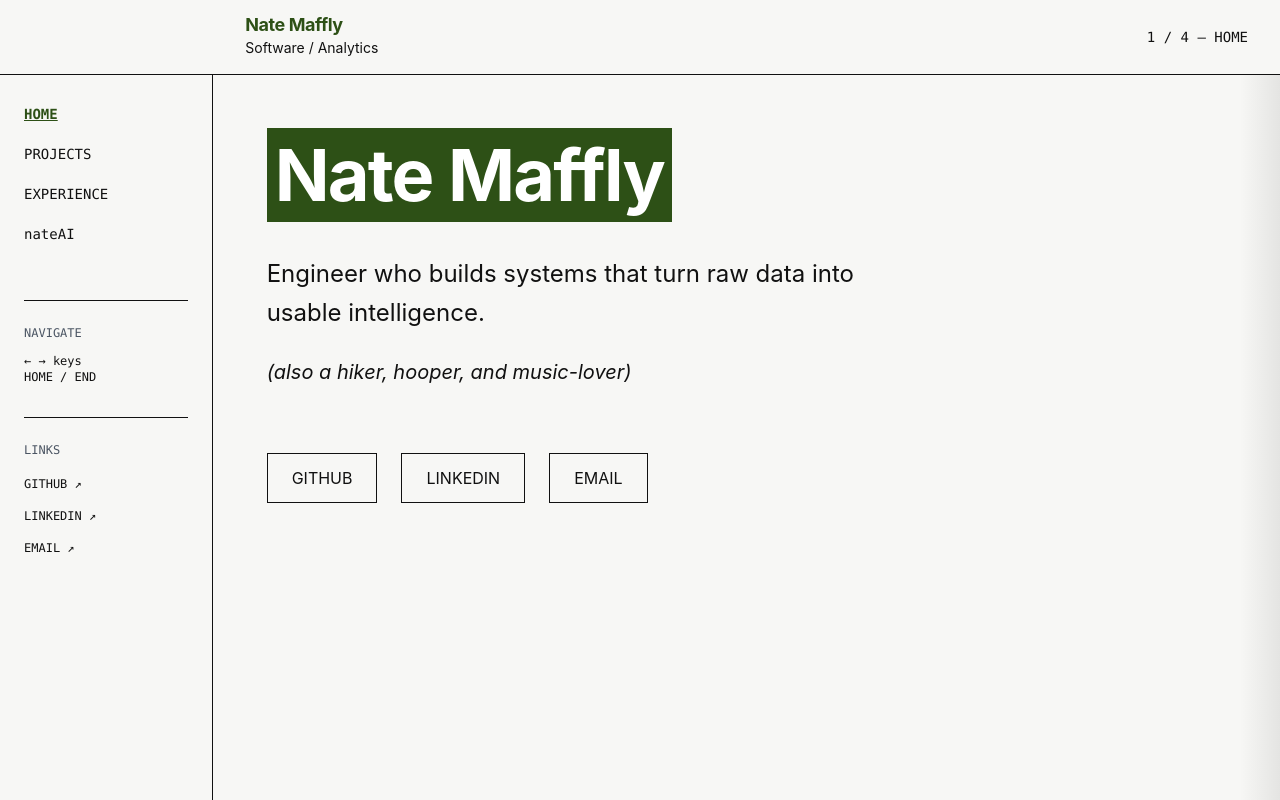
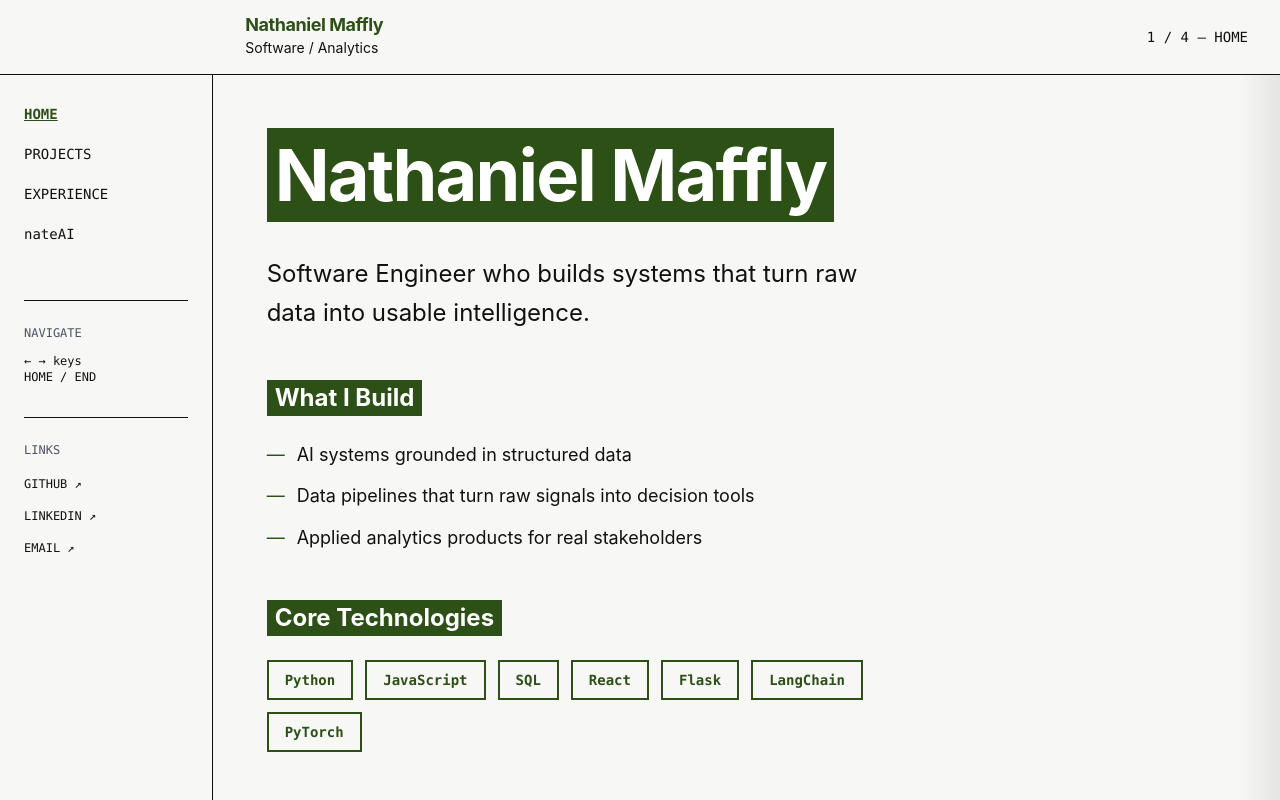
Before and after one commit to nmaffly/portfolio, a React (Create React App) app: page / in a window 1280 px wide. Built offline with nearby package versions, Linux system fonts and the light colour scheme.

Commit message:
hero page updates

```diff
--- a/public/index.html
+++ b/public/index.html
@@ -2,14 +2,14 @@
 <html lang="en">
   <head>
     <meta charset="utf-8" />
-    <link rel="icon" href="%PUBLIC_URL%/favicon.ico" />
+    <link rel="icon" href="%PUBLIC_URL%/favicon.png" />
     <meta name="viewport" content="width=device-width, initial-scale=1" />
     <meta name="theme-color" content="#000000" />
     <meta
       name="description"
       content="Web site created using create-react-app"
     />
-    <link rel="apple-touch-icon" href="%PUBLIC_URL%/logo192.png" />
+    <link rel="apple-touch-icon" href="%PUBLIC_URL%/favicon.png" />
     <!--
       manifest.json provides metadata used when your web app is installed on a
       user's mobile device or desktop. See https://developers.google.com/web/fundamentals/web-app-manifest/
@@ -24,7 +24,7 @@
       work correctly both with client-side routing and a non-root public URL.
       Learn how to configure a non-root public URL by running `npm run build`.
     -->
-    <title>React App</title>
+    <title>Nathaniel Maffly | Portfolio</title>
   </head>
   <body>
     <noscript>You need to enable JavaScript to run this app.</noscript>
--- a/src/App.js
+++ b/src/App.js
@@ -7,7 +7,7 @@ import ItemListRow from './components/ItemListRow';
 import Modal from './components/Modal';
 import ScrollIndicator from './components/ScrollIndicator';
 import ChatInterface from './components/ChatInterface';
-import Hero from './Hero';
+import Hero from './components/Hero';
 import { useChapterNav } from './hooks/useChapterNav';
 import { portfolioData } from './data/portfolio';
 
@@ -117,8 +117,8 @@ function App() {
         {/* CHAT */}
         <Section
           index={3}
-          title="ASK ME ANYTHING"
-          subtitle="Chat with an AI trained on my portfolio. Ask about projects, experience, or technical skills."
+          title="nateAI"
+          subtitle="Chat with nateAI, an RAG-powered chatbot trained on my portfolio, built and deployed with Vercel serverless functions."
           metadata="LIVE"
         >
           <ChatInterface />
--- a/src/Hero.js
+++ /dev/null
@@ -1,67 +0,0 @@
-import React, { useState, useEffect } from 'react';
-import { portfolioData } from './data/portfolio';
-
-function Hero() {
-    const [displayedText, setDisplayedText] = useState('');
-    const [showContent, setShowContent] = useState(false);
-    const fullName = 'Nate Maffly';
-
-    useEffect(() => {
-        let currentIndex = 0;
-        const typingInterval = setInterval(() => {
-            if (currentIndex <= fullName.length) {
-                setDisplayedText(fullName.slice(0, currentIndex));
-                currentIndex++;
-            } else {
-                clearInterval(typingInterval);
-                setTimeout(() => setShowContent(true), 300);
-            }
-        }, 100);
-
-        return () => clearInterval(typingInterval);
-    }, []);
-
-    return (
-        <div className="col-span-12 lg:col-span-8">
-            <h1 className="text-7xl font-bold mb-8 leading-tight tracking-tight inline-block bg-[#2D5016] text-white px-2 py-0.5 min-h-[1.2em]">
-                {displayedText}
-            </h1>
-            <div
-                className={`transition-opacity duration-700 ${showContent ? 'opacity-100' : 'opacity-0'}`}
-            >
-                <p className="text-2xl mb-6 leading-relaxed">
-                    Engineer who builds systems that turn raw data into usable intelligence.
-                </p>
-                <p className="text-xl mb-12 leading-relaxed italic">
-                    (also a hiker, hooper, and music-lover)
-                </p>
-            </div>
-            <div className={`flex gap-6 mt-16 transition-opacity duration-700 ${showContent ? 'opacity-100' : 'opacity-0'}`}>
-                <a
-                    href={portfolioData.intro.links.github}
-                    target="_blank"
-                    rel="noopener noreferrer"
-                    className="border border-[#111111] px-6 py-3 hover:bg-[#111111] hover:text-[#f7f7f5] transition-colors focus:outline-none focus:ring-2 focus:ring-[#2D5016]"
-                >
-                    GITHUB
-                </a>
-                <a
-                    href={portfolioData.intro.links.linkedin}
-                    target="_blank"
-                    rel="noopener noreferrer"
-                    className="border border-[#111111] px-6 py-3 hover:bg-[#111111] hover:text-[#f7f7f5] transition-colors focus:outline-none focus:ring-2 focus:ring-[#2D5016]"
-                >
-                    LINKEDIN
-                </a>
-                <a
-                    href={`mailto:${portfolioData.intro.links.email}`}
-                    className="border border-[#111111] px-6 py-3 hover:bg-[#111111] hover:text-[#f7f7f5] transition-colors focus:outline-none focus:ring-2 focus:ring-[#2D5016]"
-                >
-                    EMAIL
-                </a>
-            </div>
-        </div>
-    );
-}
-
-export default Hero;
--- a/src/components/ChatInterface.js
+++ b/src/components/ChatInterface.js
@@ -106,7 +106,7 @@ const ChatInterface = () => {
               <span className={`text-xs font-mono font-bold ${
                 msg.role === 'user' ? 'text-[#2D5016]' : 'text-[#111111]'
               }`}>
-                [{msg.role === 'user' ? 'YOU' : 'NATE'}]
+                [{msg.role === 'user' ? 'YOU' : 'nateAI'}]
               </span>
               <span className="text-xs font-mono text-gray-600">
                 {formatTime(msg.timestamp)}
@@ -121,7 +121,7 @@ const ChatInterface = () => {
         {isLoading && (
           <div className="border border-[#111111] p-4">
             <div className="flex items-baseline justify-between mb-2">
-              <span className="text-xs font-mono font-bold text-[#2D5016]">[NATE]</span>
+              <span className="text-xs font-mono font-bold text-[#2D5016]">[nateAI]</span>
               <span className="text-xs font-mono text-gray-600">
                 {formatTime(new Date())}
               </span>
--- /dev/null
+++ b/src/components/Hero.js
@@ -0,0 +1,119 @@
+import React, { useState, useEffect } from 'react';
+import { portfolioData } from '../data/portfolio';
+
+function Hero() {
+    const [displayedText, setDisplayedText] = useState('');
+    const [showContent, setShowContent] = useState(false);
+    const fullName = 'Nathaniel Maffly';
+
+    useEffect(() => {
+        let currentIndex = 0;
+        const typingInterval = setInterval(() => {
+            if (currentIndex <= fullName.length) {
+                setDisplayedText(fullName.slice(0, currentIndex));
+                currentIndex++;
+            } else {
+                clearInterval(typingInterval);
+                setTimeout(() => setShowContent(true), 300);
+            }
+        }, 100);
+
+        return () => clearInterval(typingInterval);
+    }, []);
+
+    return (
+        <div className="col-span-12 lg:col-span-8">
+            <h1 className="text-7xl font-bold mb-8 leading-tight tracking-tight inline-block bg-[#2D5016] text-white px-2 py-0.5 min-h-[1.2em]">
+                {displayedText}
+            </h1>
+            <div
+                className={`transition-opacity duration-700 ${showContent ? 'opacity-100' : 'opacity-0'}`}
+            >
+                <p className="text-2xl mb-8 leading-relaxed">
+                    Software Engineer who builds systems that turn raw data into usable intelligence.
+                </p>
+
+                <div className="mt-12 mb-12">
+                    <h2 className="text-2xl font-bold mb-6 inline-block bg-[#2D5016] text-white px-2 py-0.5">
+                        What I Build
+                    </h2>
+                    <ul className="space-y-3">
+                        <li className="flex text-lg leading-relaxed">
+                            <span className="mr-3 text-[#2D5016]">—</span>
+                            <span>AI systems grounded in structured data</span>
+                        </li>
+                        <li className="flex text-lg leading-relaxed">
+                            <span className="mr-3 text-[#2D5016]">—</span>
+                            <span>Data pipelines that turn raw signals into decision tools</span>
+                        </li>
+                        <li className="flex text-lg leading-relaxed">
+                            <span className="mr-3 text-[#2D5016]">—</span>
+                            <span>Applied analytics products for real stakeholders</span>
+                        </li>
+                    </ul>
+                </div>
+
+                <div className="mt-12 mb-12">
+                    <h2 className="text-2xl font-bold mb-6 inline-block bg-[#2D5016] text-white px-2 py-0.5">
+                        Core Technologies
+                    </h2>
+                    <div className="flex flex-wrap gap-3">
+                        <span className="text-sm font-mono px-4 py-2 border-2 border-[#2D5016] text-[#2D5016] font-semibold">Python</span>
+                        <span className="text-sm font-mono px-4 py-2 border-2 border-[#2D5016] text-[#2D5016] font-semibold">JavaScript</span>
+                        <span className="text-sm font-mono px-4 py-2 border-2 border-[#2D5016] text-[#2D5016] font-semibold">SQL</span>
+                        <span className="text-sm font-mono px-4 py-2 border-2 border-[#2D5016] text-[#2D5016] font-semibold">React</span>
+                        <span className="text-sm font-mono px-4 py-2 border-2 border-[#2D5016] text-[#2D5016] font-semibold">Flask</span>
+                        <span className="text-sm font-mono px-4 py-2 border-2 border-[#2D5016] text-[#2D5016] font-semibold">LangChain</span>
+                        <span className="text-sm font-mono px-4 py-2 border-2 border-[#2D5016] text-[#2D5016] font-semibold">PyTorch</span>
+                    </div>
+                </div>
+
+                <div className="mt-12 mb-12">
+                    <h2 className="text-2xl font-bold mb-6 inline-block bg-[#2D5016] text-white px-2 py-0.5">
+                        Outside of Work
+                    </h2>
+                    <ul className="space-y-3">
+                        <li className="flex text-lg leading-relaxed">
+                            <span className="mr-3 text-[#2D5016]">—</span>
+                            <span>Hooper: play pickup basketball several times a week</span>
+                        </li>
+                        <li className="flex text-lg leading-relaxed">
+                            <span className="mr-3 text-[#2D5016]">—</span>
+                            <span>Outdoorsman: hiking, backpacking, and getting outside whenever possible</span>
+                        </li>
+                        <li className="flex text-lg leading-relaxed">
+                            <span className="mr-3 text-[#2D5016]">—</span>
+                            <span>Self-proclaimed DJ: curating playlists and exploring new music</span>
+                        </li>
+                    </ul>
+                </div>
+            </div>
+            <div className={`flex gap-6 transition-opacity duration-700 ${showContent ? 'opacity-100' : 'opacity-0'}`}>
+                <a
+                    href={portfolioData.intro.links.github}
+                    target="_blank"
+                    rel="noopener noreferrer"
+                    className="border border-[#111111] px-6 py-3 hover:bg-[#111111] hover:text-[#f7f7f5] transition-colors focus:outline-none focus:ring-2 focus:ring-[#2D5016]"
+                >
+                    GITHUB
+                </a>
+                <a
+                    href={portfolioData.intro.links.linkedin}
+                    target="_blank"
+                    rel="noopener noreferrer"
+                    className="border border-[#111111] px-6 py-3 hover:bg-[#111111] hover:text-[#f7f7f5] transition-colors focus:outline-none focus:ring-2 focus:ring-[#2D5016]"
+                >
+                    LINKEDIN
+                </a>
+                <a
+                    href={`mailto:${portfolioData.intro.links.email}`}
+                    className="border border-[#111111] px-6 py-3 hover:bg-[#111111] hover:text-[#f7f7f5] transition-colors focus:outline-none focus:ring-2 focus:ring-[#2D5016]"
+                >
+                    EMAIL
+                </a>
+            </div>
+        </div>
+    );
+}
+
+export default Hero;
--- a/src/components/Section.js
+++ b/src/components/Section.js
@@ -10,14 +10,14 @@ const Section = ({ id, index, title, subtitle, metadata, children }) => {
         {title && (
           <div className="mb-12">
             <div className="flex items-baseline justify-between mb-4">
-              <h2 className="text-5xl font-bold tracking-tight text-[#2D5016]">{title}</h2>
+              <h2 className="text-5xl font-bold tracking-tight inline-block bg-[#2D5016] text-white px-2 py-0.5">{title}</h2>
               {metadata && (
                 <span className="text-xs font-mono text-[#2D5016] font-semibold">{metadata}</span>
               )}
             </div>
             {subtitle && (
               <>
-                <p className="text-base mt-4 max-w-2xl mb-4">{subtitle}</p>
+                <p className="text-base mt-4 max-w-4xl mb-4">{subtitle}</p>
                 <div className="w-full h-[2px] bg-[#2D5016]"></div>
               </>
             )}
--- a/src/data/portfolio.js
+++ b/src/data/portfolio.js
@@ -6,7 +6,7 @@ const assetPath = (fileName) => {
 
 export const portfolioData = {
   intro: {
-    name: "Nate Maffly",
+    name: "Nathaniel Maffly",
     headline:
       "Engineer who builds systems that turn raw data into usable intelligence.",
     subheadline:
@@ -51,6 +51,63 @@ export const portfolioData = {
       links: {
         github: "https://github.com/AggieSportsAnalytics/ScoutAI",
         live: null
+      }
+    },
+    {
+      id: "courtcheck",
+      title: "COURTCHECK",
+      thumbnail: assetPath("courtcheck_thumbnail.png"),
+      thumbnailVideo: assetPath("courtcheck_demo.mp4"),
+      thumbnailVideoStart: "start", // "start" or "end"
+      thumbnailVideoDuration: 5, // seconds to play
+      demoVideo: assetPath("courtcheck_demo.mp4"),
+      why:
+        "Collegiate tennis matches are often played without referees, so I wanted to build a system that could automatically ground insights in what actually happened on court and present it clearly.",
+      how:
+        "Computer vision model that detects tennis court boundaries and ball movement.",
+      tags: ["Python", "Computer Vision", "Machine Learning"],
+      details: [
+        "Integrated YOLO-based player detection, TrackNet-style ball tracking, and Detectron2 court detection into a single pipeline",
+        "Generated annotated output videos with tracked ball path and player bounding boxes.",
+        "Trained on tennis match footage with 20k+ labeled frames using OpenCVAT and Roboflow workflows.",
+        "Presented at the Aggie Sports Analytics Case Competition and won 2nd place."
+      ],
+      stack: ["PyTorch", "OpenCV", "TrackNet", "YOLO", "Roboflow"],
+      links: {
+        github: "https://github.com/nmaffly/CourtCheck",
+        live: null
+      }
+    },
+    {
+      id: "wordle",
+      title: "WORDLE SOLVER",
+      thumbnail: assetPath("wordlesmith_thumbnail.png"),
+      thumbnailVideo: assetPath("wordle_demo.mp4"),
+      thumbnailVideoStart: "start", // "start" or "end"
+      thumbnailVideoDuration: 5, // seconds to play
+      demoVideo: assetPath("wordle_demo.mp4"),
+      why:
+        "I love Wordle and coding, so I built and evaluated a data‑driven, algorithmic solver that sits right at the intersection of both.",
+      how:
+        "Heuristic-based solver that ranks optimal guesses using feedback constraints.",
+      tags: ["Algorithms", "Python", "Java"],
+      details: [
+        "Built a Python/Flask Wordle solver web app end-to-end, wiring session-based game state, " +
+        "input validation, and UI rendering to deliver real-time guess recommendations. ",
+
+        "Designed a scoring engine that combines positional and overall letter-frequency statistics" +
+        "with Wordle feedback filtering to rank candidate words efficiently.",
+
+        "Implemented elimination-guess logic to maximize information gain when solution space is large, " +
+        "then narrowed to common-word ordering as constraints tighten.",
+
+        "Evaluated solver performance on the official answer list using NumPy/Pandas scripts, " +
+        "achieving 99% solved under 6 guesses with a 3.8 average."
+      ],
+      stack: ["Flask", "Numpy", "Pandas", "HTML/CSS"],
+      links: {
+        github: "https://github.com/nmaffly/WordleSolver",
+        live: "https://wordle-smith-2f51e2cdfd4e.herokuapp.com/"
       }
     },
     {
@@ -112,63 +169,6 @@ export const portfolioData = {
       stack: ["Flask", "Spotify API", "Flask-SQLAlchemy"],
       links: {
         github: "https://github.com/nmaffly/Wavelength",
-        live: null
-      }
-    },
-    {
-      id: "wordle",
-      title: "WORDLE SOLVER",
-      thumbnail: assetPath("wordlesmith_thumbnail.png"),
-      thumbnailVideo: assetPath("wordle_demo.mp4"),
-      thumbnailVideoStart: "start", // "start" or "end"
-      thumbnailVideoDuration: 5, // seconds to play
-      demoVideo: assetPath("wordle_demo.mp4"),
-      why:
-        "I love Wordle and coding, so I built and evaluated a data‑driven, algorithmic solver that sits right at the intersection of both.",
-      how:
-        "Heuristic-based solver that ranks optimal guesses using feedback constraints.",
-      tags: ["Algorithms", "Python", "Java"],
-      details: [
-        "Built a Python/Flask Wordle solver web app end-to-end, wiring session-based game state, " +
-        "input validation, and UI rendering to deliver real-time guess recommendations. ",
-
-        "Designed a scoring engine that combines positional and overall letter-frequency statistics" +
-        "with Wordle feedback filtering to rank candidate words efficiently.",
-
-        "Implemented elimination-guess logic to maximize information gain when solution space is large, " +
-        "then narrowed to common-word ordering as constraints tighten.",
-
-        "Evaluated solver performance on the official answer list using NumPy/Pandas scripts, " +
-        "achieving 99% solved under 6 guesses with a 3.8 average."
-      ],
-      stack: ["Flask", "Numpy", "Pandas", "HTML/CSS"],
-      links: {
-        github: "https://github.com/nmaffly/WordleSolver",
-        live: "https://wordle-smith-2f51e2cdfd4e.herokuapp.com/"
-      }
-    },
-    {
-      id: "courtcheck",
-      title: "COURTCHECK",
-      thumbnail: assetPath("courtcheck_thumbnail.png"),
-      thumbnailVideo: assetPath("courtcheck_demo.mp4"),
-      thumbnailVideoStart: "start", // "start" or "end"
-      thumbnailVideoDuration: 5, // seconds to play
-      demoVideo: assetPath("courtcheck_demo.mp4"),
-      why:
-        "Collegiate tennis matches are often played without referees, so I wanted to build a system that could automatically ground insights in what actually happened on court and present it clearly.",
-      how:
-        "Computer vision model that detects tennis court boundaries and ball movement.",
-      tags: ["Python", "Computer Vision", "Machine Learning"],
-      details: [
-        "Integrated YOLO-based player detection, TrackNet-style ball tracking, and Detectron2 court detection into a single pipeline",
-        "Generated annotated output videos with tracked ball path and player bounding boxes.",
-        "Trained on tennis match footage with 20k+ labeled frames using OpenCVAT and Roboflow workflows.",
-        "Presented at the Aggie Sports Analytics Case Competition and won 2nd place."
-      ],
-      stack: ["PyTorch", "OpenCV", "TrackNet", "YOLO", "Roboflow"],
-      links: {
-        github: "https://github.com/nmaffly/CourtCheck",
         live: null
       }
     },
```
Also changed, not shown: src/logo.svg (deleted), 1 other file (tests, documents, lock files or other folders).
